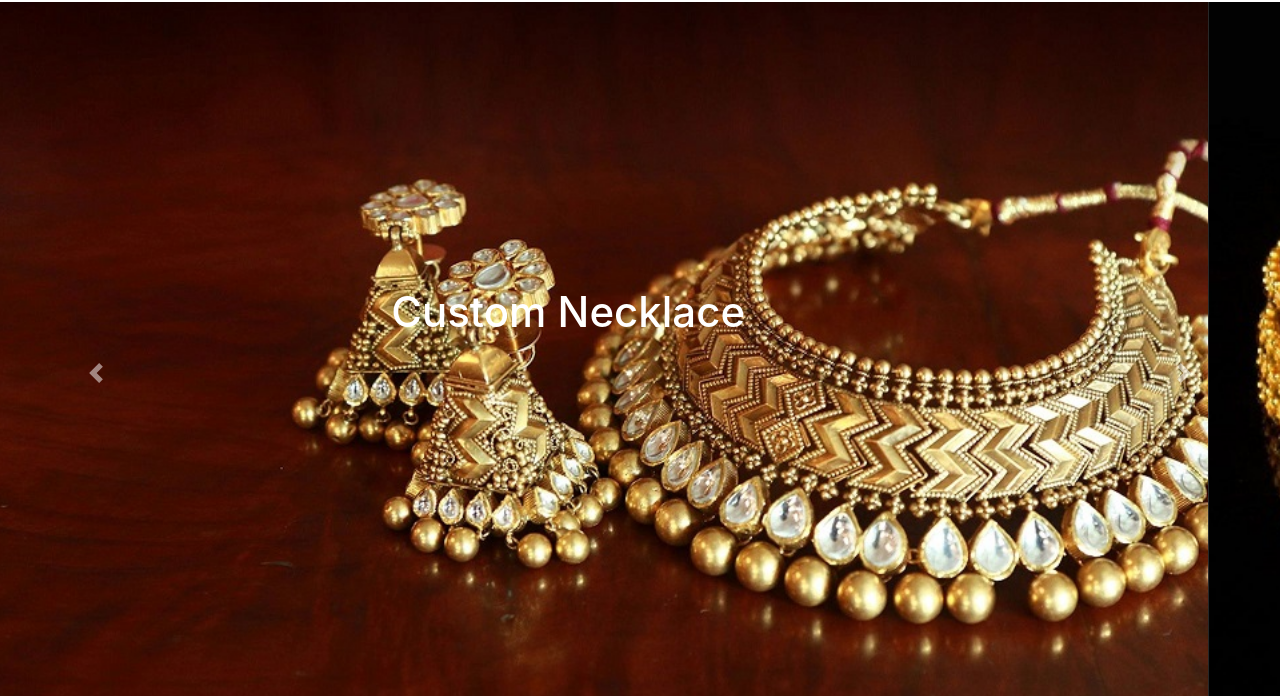
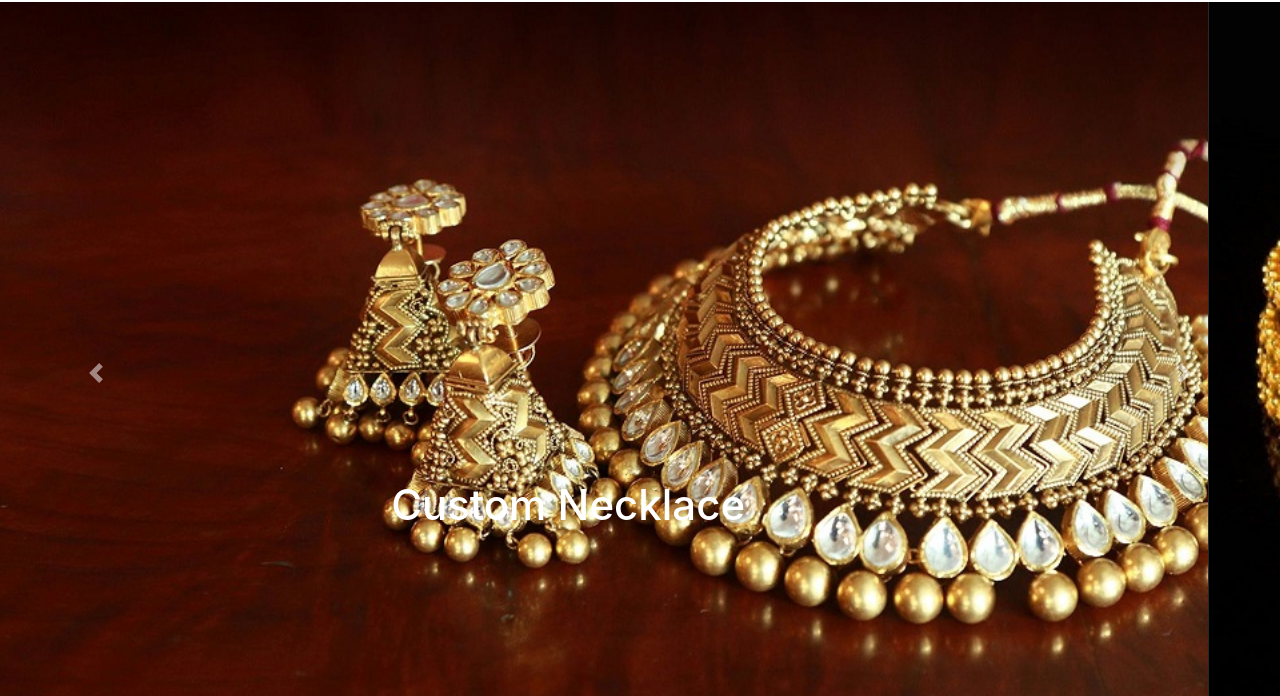
Before and after one commit to Sachin-2910/web, a plain HTML site: page index.html in a window 1280 px wide. Shown: the part 104-800 px from the top of the page. Drawn offline with nearby package versions, Linux system fonts and the light colour scheme.

Commit message:
Update viji.css

```diff
--- a/viji.css
+++ b/viji.css
@@ -50,7 +50,7 @@
 {
  top: 30%;
  transform: translateY(50%);
- bottom: initial!important;
+ padding-bottom: 30px;
 }
 .carousel-caption h5
 {
```
